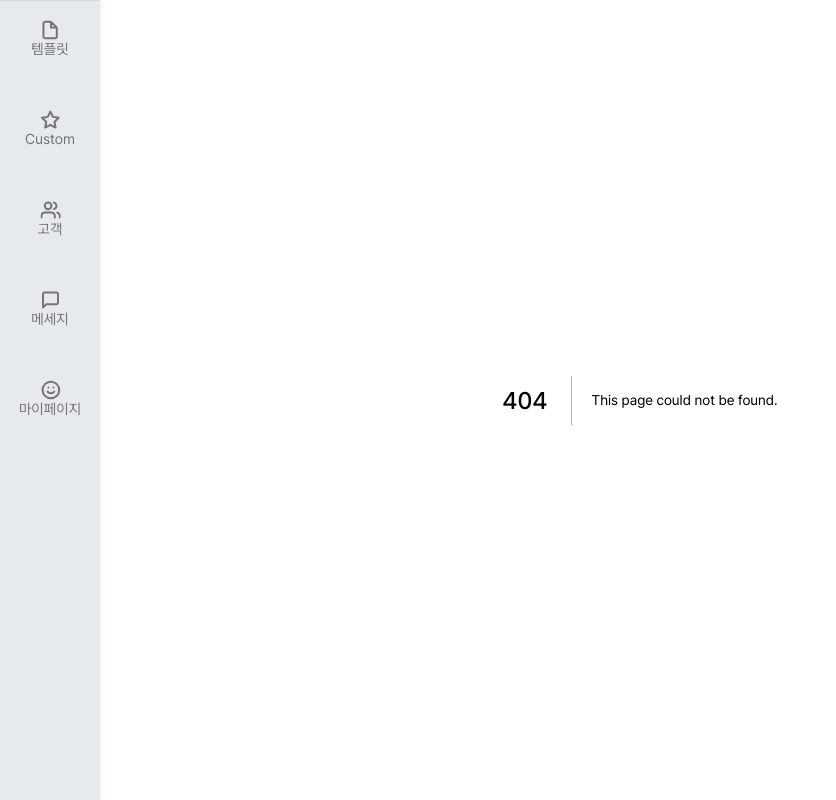
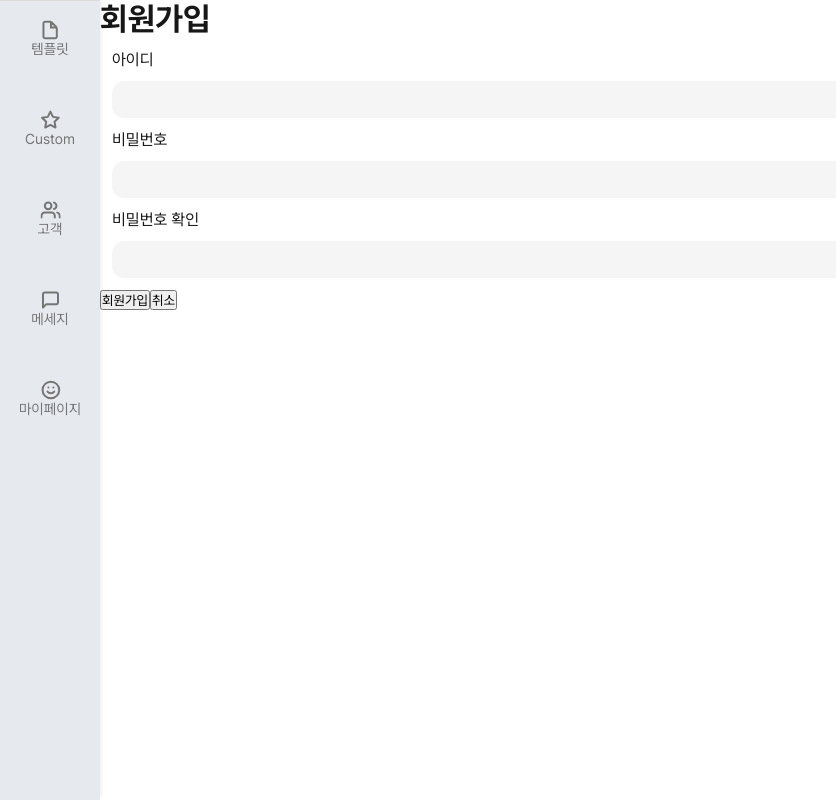
Before and after one commit to yulmam/ssenbi, a Next.js app: page /signup in a window 1280 px wide. Before the commit this address had no page. Shown: the whole page, without its empty margins (0-836 px from the left). Built offline with nearby package versions, Linux system fonts and the light colour scheme; no server answers.

Commit message:
feat: 로그인 기능 구현 - S11P31A109-24

```diff
--- a/package.json
+++ b/package.json
@@ -10,13 +10,16 @@
   },
   "dependencies": {
     "axios": "^1.7.7",
+    "js-cookie": "^3.0.5",
     "next": "14.2.15",
     "next-images": "^1.8.5",
     "react": "^18",
-    "react-dom": "^18"
+    "react-dom": "^18",
+    "zustand": "^5.0.0"
   },
   "devDependencies": {
     "@svgr/webpack": "^8.1.0",
+    "@types/js-cookie": "^3.0.6",
     "@types/node": "^20",
     "@types/react": "^18",
     "@types/react-dom": "^18",
--- a/src/app/(pages)/example/page.tsx
+++ b/src/app/(pages)/example/page.tsx
@@ -33,7 +33,6 @@ export default function Example() {
           { tagName: "New Customer", tagColor: "GREEN" },
         ]}
       />
-      <InputField label="이메일" type="email" />
       <BorderTag color="RED" tagName="빨강" />
       <BorderTag color="PINK" tagName="핑크" />
       <BorderTag color="SALMON" tagName="살몬" />
--- /dev/null
+++ b/src/app/(pages)/signup/page.tsx
@@ -0,0 +1,76 @@
+"use client";
+
+import { useState } from "react";
+import InputField from "@/app/components/common/InputField";
+import { useRouter } from "next/navigation";
+import { postSignupAPI } from "@/app/api/signup/signupAPI";
+
+export default function Signup() {
+  const [userId, setUserId] = useState("");
+  const [userPassword, setUserPassword] = useState("");
+  const [confirmPassword, setConfirmPassword] = useState("");
+  const router = useRouter();
+
+  const handleSignup = async () => {
+    // 비밀번호 확인
+    if (userPassword !== confirmPassword) {
+      alert("비밀번호가 일치하지 않습니다.");
+      return;
+    }
+
+    try {
+      const isSuccess = await postSignupAPI({
+        userId,
+        userPassword,
+      });
+
+      if (isSuccess) {
+        router.push("/");
+      }
+    } catch (error) {
+      if (error instanceof Error) {
+        console.error("회원가입 실패:", error.message);
+      } else {
+        console.error("회원가입 실패: 알 수 없는 오류 발생");
+      }
+    }
+  };
+
+  const handleCancel = () => {
+    router.push("/");
+  };
+
+  return (
+    <div className="page-container">
+      <h1>회원가입</h1>
+
+      <InputField
+        label="아이디"
+        type="text"
+        value={userId}
+        onChange={(e) => setUserId(e.target.value)}
+      />
+
+      <InputField
+        label="비밀번호"
+        type="password"
+        value={userPassword}
+        onChange={(e) => setUserPassword(e.target.value)}
+      />
+
+      <InputField
+        label="비밀번호 확인"
+        type="password"
+        value={confirmPassword}
+        onChange={(e) => setConfirmPassword(e.target.value)}
+      />
+
+      <button onClick={handleSignup} className="signup-button">
+        회원가입
+      </button>
+      <button onClick={handleCancel} className="cancel-button">
+        취소
+      </button>
+    </div>
+  );
+}
--- /dev/null
+++ b/src/app/api/signup/signupAPI.ts
@@ -0,0 +1,8 @@
+import { SignupFormData } from "@/types/member/memberTypes";
+import axiosInstance from "../axiosInstance";
+
+// Post Signup API
+export const postSignupAPI = async (formData: SignupFormData) => {
+  const response = await axiosInstance.post("/member", formData);
+  return response.data;
+};
--- a/src/app/components/common/InputField.tsx
+++ b/src/app/components/common/InputField.tsx
@@ -1,16 +1,28 @@
 import React from "react";
 import "./InputField.css";
 
-interface InputFielddProps {
+interface InputFieldProps {
   label: string;
   type: "text" | "email" | "password" | "number" | "tel";
+  value: string;
+  onChange: (e: React.ChangeEvent<HTMLInputElement>) => void;
 }
 
-export default function InputField({ label, type }: InputFielddProps) {
+export default function InputField({
+  label,
+  type,
+  value,
+  onChange,
+}: InputFieldProps) {
   return (
     <div className="input-field">
       <label className="input-field__label">{label}</label>
-      <input className="input-field__field" type={type} />
+      <input
+        className="input-field__field"
+        type={type}
+        value={value}
+        onChange={onChange}
+      />
     </div>
   );
 }
--- /dev/null
+++ b/src/types/member/memberTypes.ts
@@ -0,0 +1,11 @@
+// 회원가입 데이터 타입
+export interface SignupFormData {
+  userId: string;
+  userPassword: string;
+}
+
+// 로그인 데이터 타입
+export interface LoginFormData {
+  loginId: string;
+  password: string;
+}
```
Also changed, not shown: src/app/(pages)/login/page.tsx (added, +60 -0 lines), src/app/api/login/loginAPI.ts (added, +35 -0 lines), src/stores/authStore.ts (added, +31 -0 lines), 1 other file (tests, documents, lock files or other folders).
